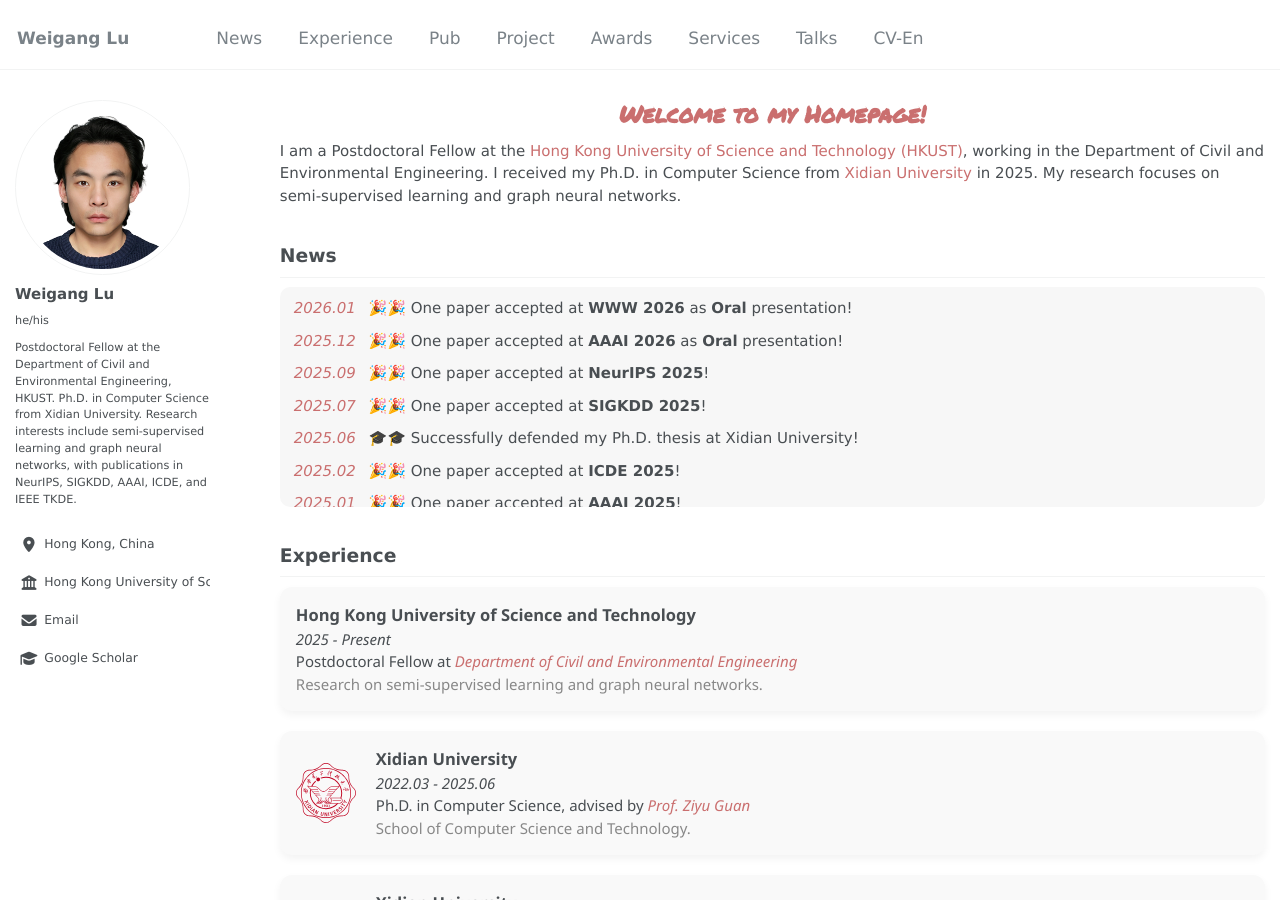
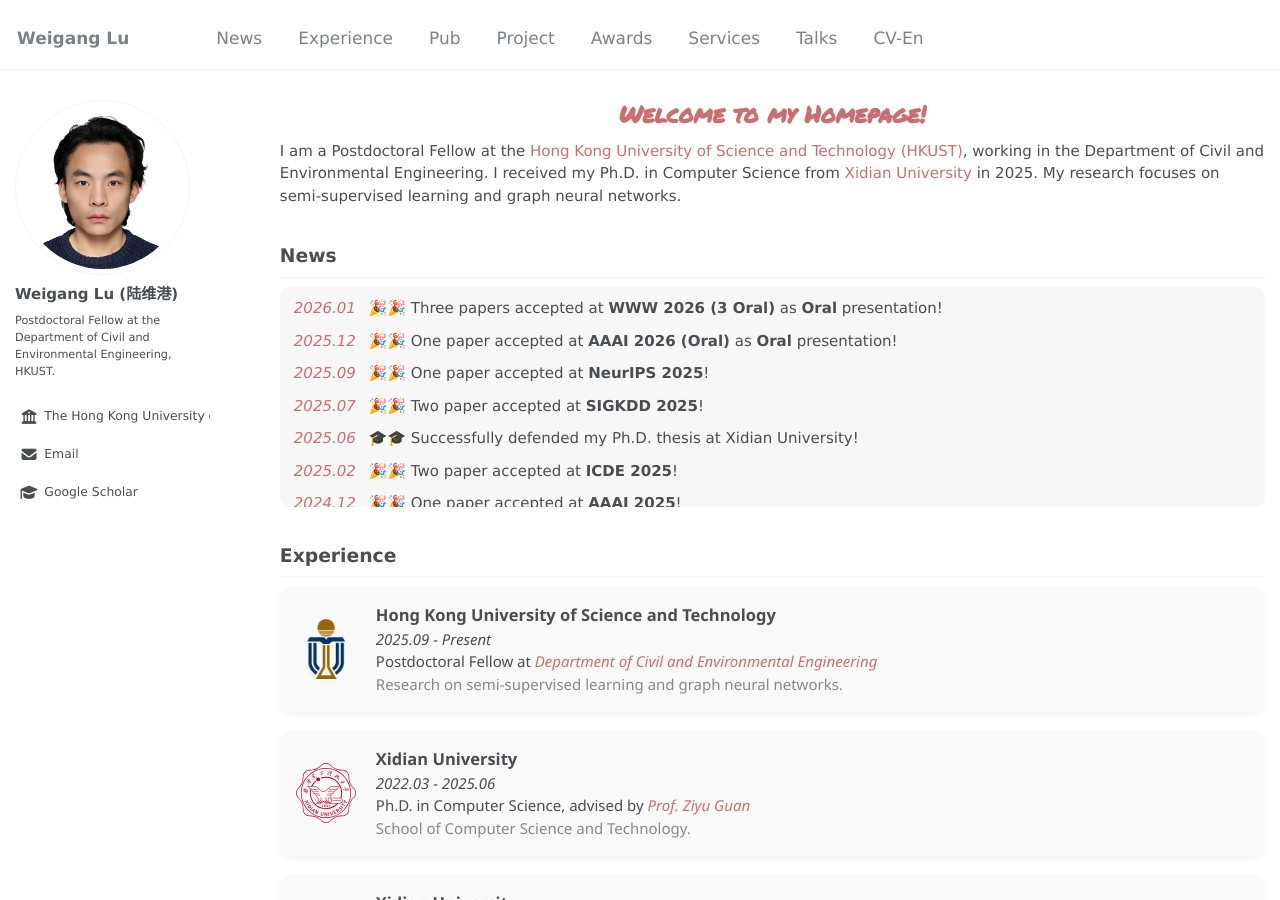
Before and after one commit to WeigangLu/HomePage, a Jekyll site: the page built from _pages/about.md, in a window 1280 px wide and 900 px high. Built offline with Jekyll 4.4.1, drawn with Linux system fonts in a browser that asks for light colours; nearby versions of some CDN libraries; some web fonts are replaced; library files that are not in the unit come from our copies; some of the changed text lies outside the part shown.

Commit message:
new commit

```diff
--- a/_config.yml
+++ b/_config.yml
@@ -1,7 +1,7 @@
 locale                   : "en-US"
 title                    : "Weigang Lu"
 title_separator          : "-"
-name                     : "Weigang Lu"
+name                     : "Weigang Lu (陆维港)"
 description              : &description "Postdoctoral Fellow at HKUST. Research on semi-supervised learning and graph neural networks."
 url                      : "https://weiganglu.github.io"
 baseurl                  : "/HomePage"
@@ -9,11 +9,10 @@
 
 author:
   avatar           : "you.jpg"
-  name             : "Weigang Lu"
-  pronouns         : "he/his"
-  bio              : "Postdoctoral Fellow at the Department of Civil and Environmental Engineering, HKUST. Ph.D. in Computer Science from Xidian University. Research interests include semi-supervised learning and graph neural networks, with publications in NeurIPS, SIGKDD, AAAI, ICDE, and IEEE TKDE."
-  location         : "Hong Kong, China"
-  employer         : "Hong Kong University of Science and Technology"
+  name             : "Weigang Lu (陆维港)"
+  # pronouns         : "he/his"
+  bio              : "Postdoctoral Fellow at the Department of Civil and Environmental Engineering, HKUST."
+  employer         : "The Hong Kong University of Science and Technology"
   uri              :
   email            : "weiganglu314@outlook.com"
 
--- a/_pages/about.md
+++ b/_pages/about.md
@@ -17,16 +17,18 @@
 <div class="news-box">
   <ul class="news-list">
 
-<li><span class="news-date"><em>2026.01</em></span> 🎉🎉 One paper accepted at <strong>WWW 2026</strong> as <strong>Oral</strong> presentation!</li>
-<li><span class="news-date"><em>2025.12</em></span> 🎉🎉 One paper accepted at <strong>AAAI 2026</strong> as <strong>Oral</strong> presentation!</li>
+<li><span class="news-date"><em>2026.01</em></span> 🎉🎉 Three papers accepted at <strong>WWW 2026 (3 Oral)</strong> as <strong>Oral</strong> presentation!</li>
+<li><span class="news-date"><em>2025.12</em></span> 🎉🎉 One paper accepted at <strong>AAAI 2026 (Oral)</strong> as <strong>Oral</strong> presentation!</li>
 <li><span class="news-date"><em>2025.09</em></span> 🎉🎉 One paper accepted at <strong>NeurIPS 2025</strong>!</li>
-<li><span class="news-date"><em>2025.07</em></span> 🎉🎉 One paper accepted at <strong>SIGKDD 2025</strong>!</li>
+<li><span class="news-date"><em>2025.07</em></span> 🎉🎉 Two paper accepted at <strong>SIGKDD 2025</strong>!</li>
 <li><span class="news-date"><em>2025.06</em></span> 🎓🎓 Successfully defended my Ph.D. thesis at Xidian University!</li>
-<li><span class="news-date"><em>2025.02</em></span> 🎉🎉 One paper accepted at <strong>ICDE 2025</strong>!</li>
-<li><span class="news-date"><em>2025.01</em></span> 🎉🎉 One paper accepted at <strong>AAAI 2025</strong>!</li>
-<li><span class="news-date"><em>2024.12</em></span> 🏆🏆 Received the <strong>National Scholarship for Postgraduates</strong>!</li>
-<li><span class="news-date"><em>2024.09</em></span> 🎉🎉 One paper accepted at <strong>SIGKDD 2024</strong>!</li>
+<li><span class="news-date"><em>2025.02</em></span> 🎉🎉 Two paper accepted at <strong>ICDE 2025</strong>!</li>
+<li><span class="news-date"><em>2024.12</em></span> 🎉🎉 One paper accepted at <strong>AAAI 2025</strong>!</li>
 <li><span class="news-date"><em>2024.08</em></span> 🏆🏆 Received <strong>ACM SIGKDD Student Travel Award</strong>!</li>
+<li><span class="news-date"><em>2024.07</em></span> 🏆🏆 Received the <strong>National Scholarship for Postgraduates</strong>!</li>
+<li><span class="news-date"><em>2024.05</em></span> 🎉🎉 One paper accepted at <strong>SIGKDD 2024</strong>!</li>
+<li><span class="news-date"><em>2024.02</em></span> 🎉🎉 One paper accepted at <strong>TKDE 2024</strong>!</li>
+<li><span class="news-date"><em>2023.12</em></span> 🎉🎉 One paper accepted at <strong>AAAI 2024</strong>!</li>
   </ul>
 </div>
 
@@ -39,7 +41,7 @@
       <img src="images/hkust.png" alt="HKUST logo" class="experience-logo" onerror="this.style.display='none'">
       <div class="experience-info">
           <strong>Hong Kong University of Science and Technology</strong><br>
-          <em>2025 - Present</em><br>
+          <em>2025.09 - Present</em><br>
           Postdoctoral Fellow at <a href="https://www.hkust.edu.hk/"><em>Department of Civil and Environmental Engineering</em></a><br>
           <span style="color:#888;">Research on semi-supervised learning and graph neural networks.</span>
       </div>
```
Also changed, not shown: images/hkust.png (added).
